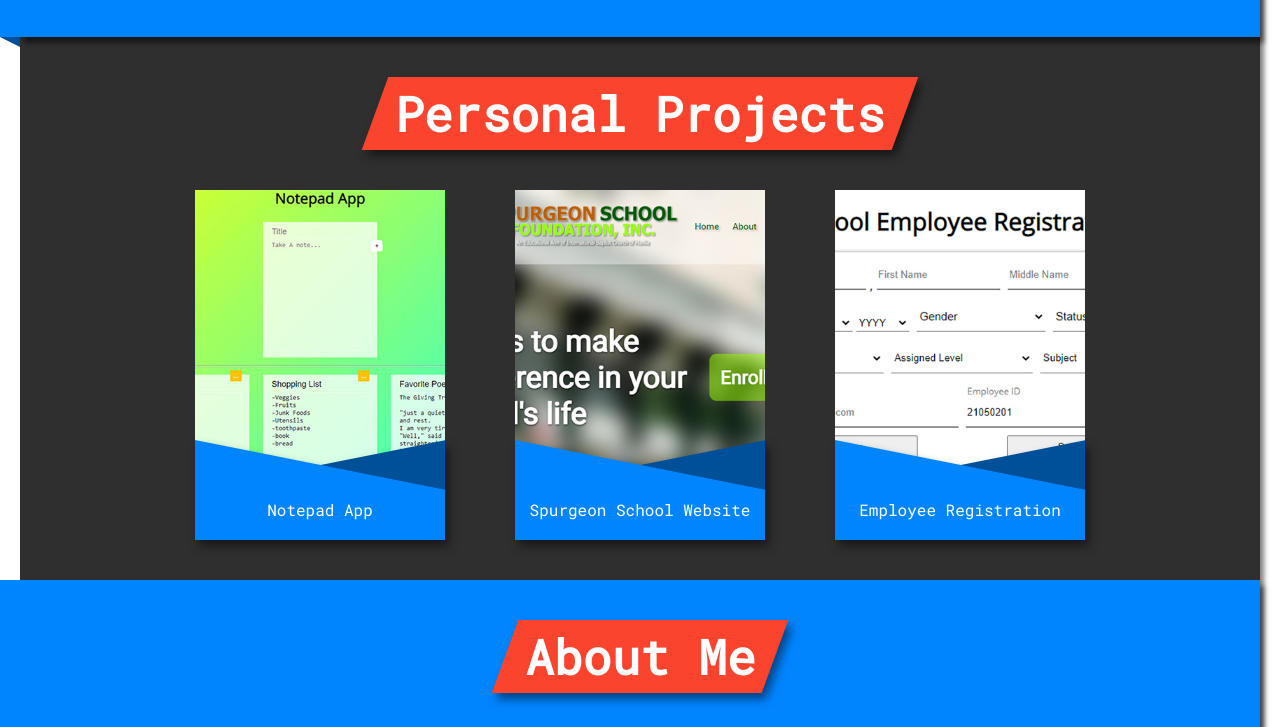
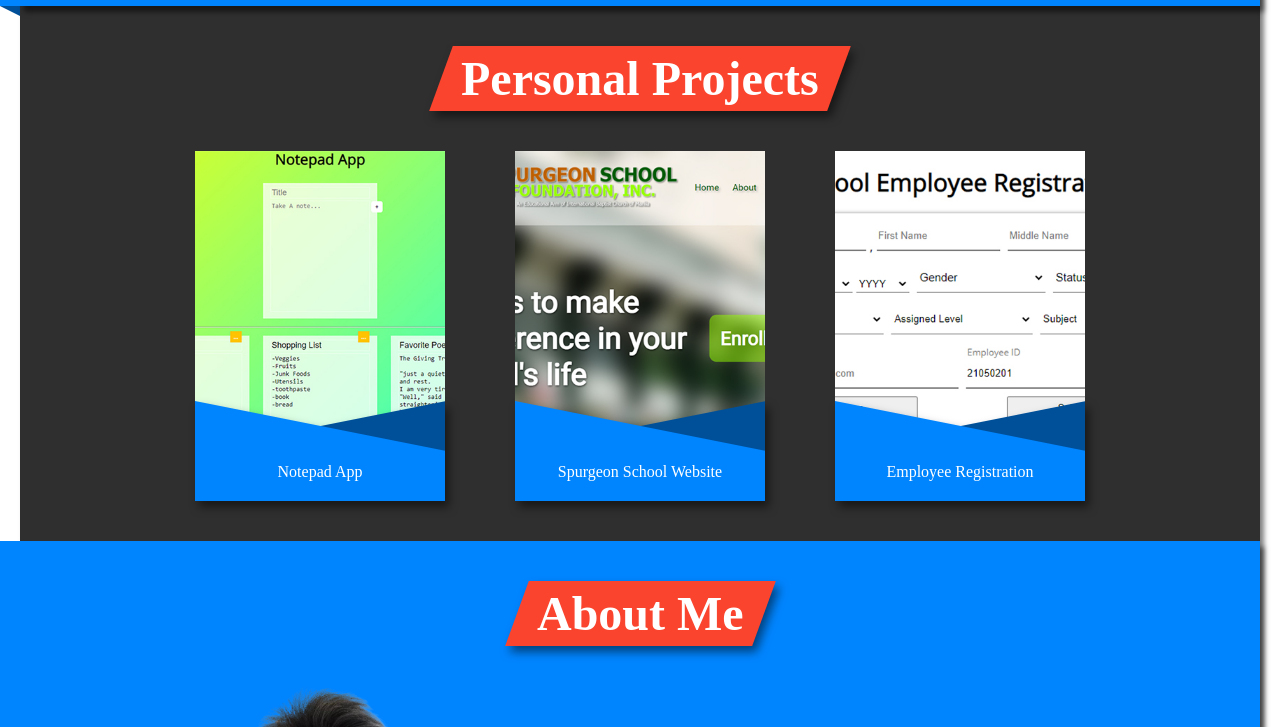
Before and after one commit to Lougerb/Portfolio, a plain HTML site: page index.html in a window 1280 px wide. Shown: the part 905-1632 px from the top of the page. Drawn offline with nearby package versions, Linux system fonts and the light colour scheme; files that its build step writes are made by us from their sources.

Commit message:
some changes

```diff
--- a/scss/_reset.scss
+++ b/scss/_reset.scss
@@ -6,8 +6,6 @@ html {
   padding: 0;
   box-sizing: border-box;
   max-width: 100%;
-  font-family: "Roboto Mono";
-  // overflow-x: hidden;
 }
 
 li {
```
